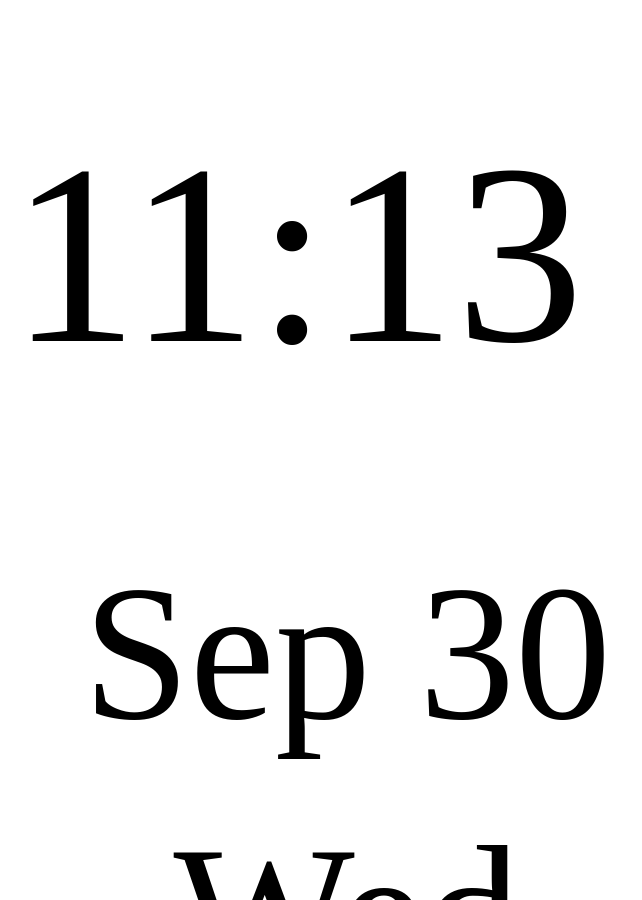
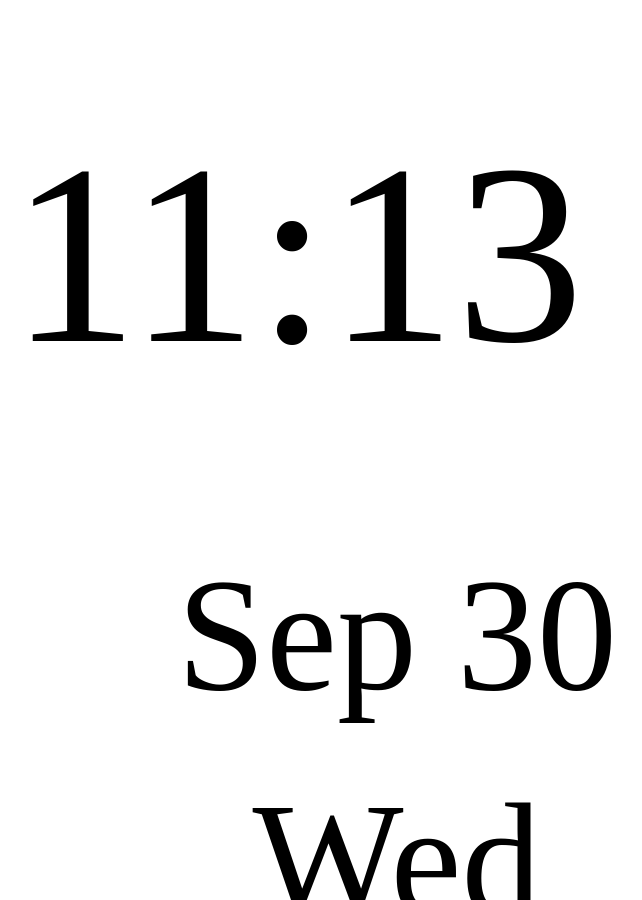
Before and after one commit to MrFuFuFu/mrfufufu.github.io, a Jekyll site: the page clock.html, which Jekyll copies as it is, in a window 1280 px wide. Shown: the whole page, without its empty margins (351-993 px from the left). Built offline with Jekyll 4.4.1, drawn with Linux system fonts in a browser that asks for light colours.

Commit message:
UI style

```diff
--- a/clock.html
+++ b/clock.html
@@ -29,7 +29,7 @@
         }
 
         .date_container {
-            margin-left: 50px;
+            margin-left: 100px;
         }
 
         .time {
@@ -39,7 +39,7 @@
 
         .date {
           padding-top: 40px;
-          font-size: 12rem;
+          font-size: 10rem;
         }
     </style>
 </head>
```
